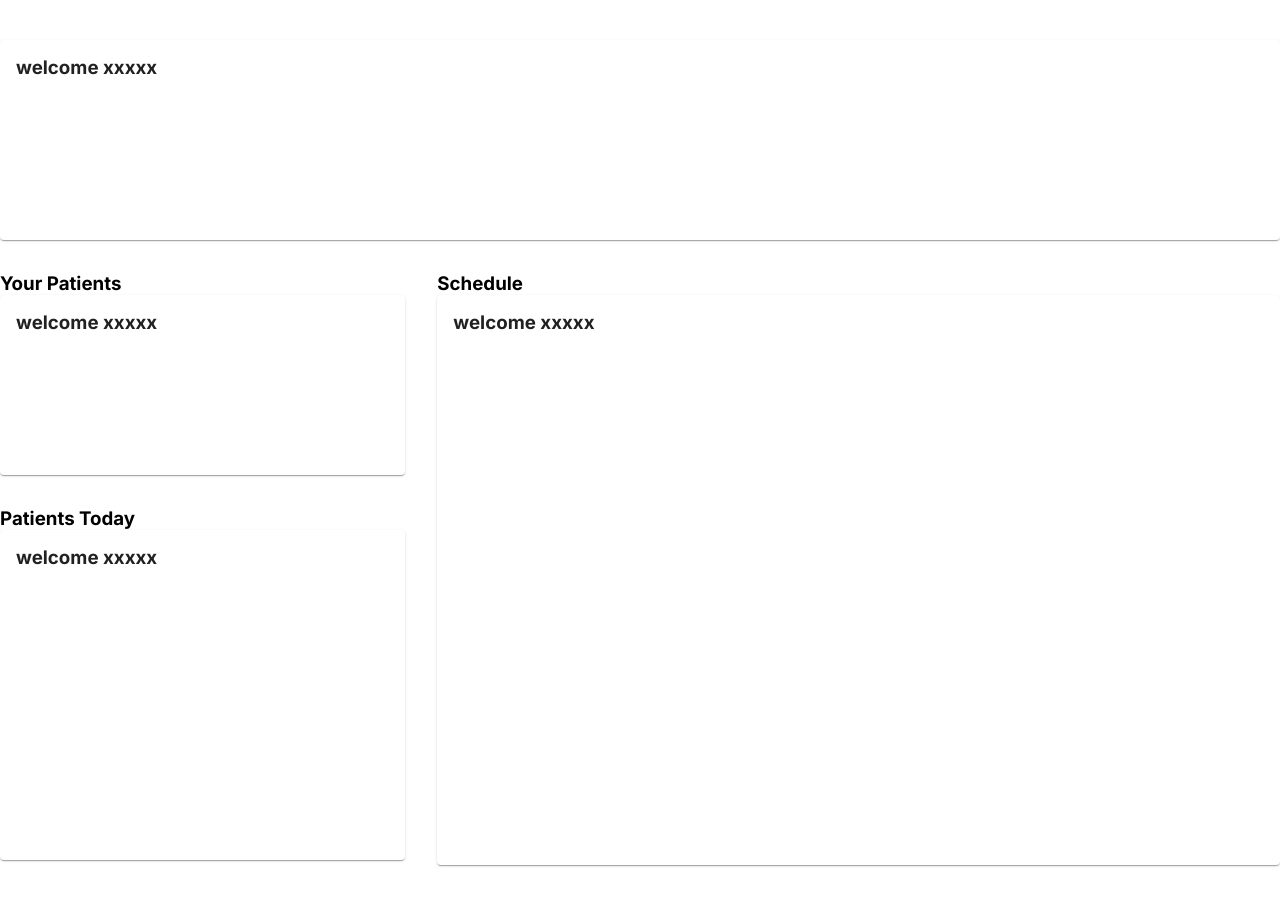
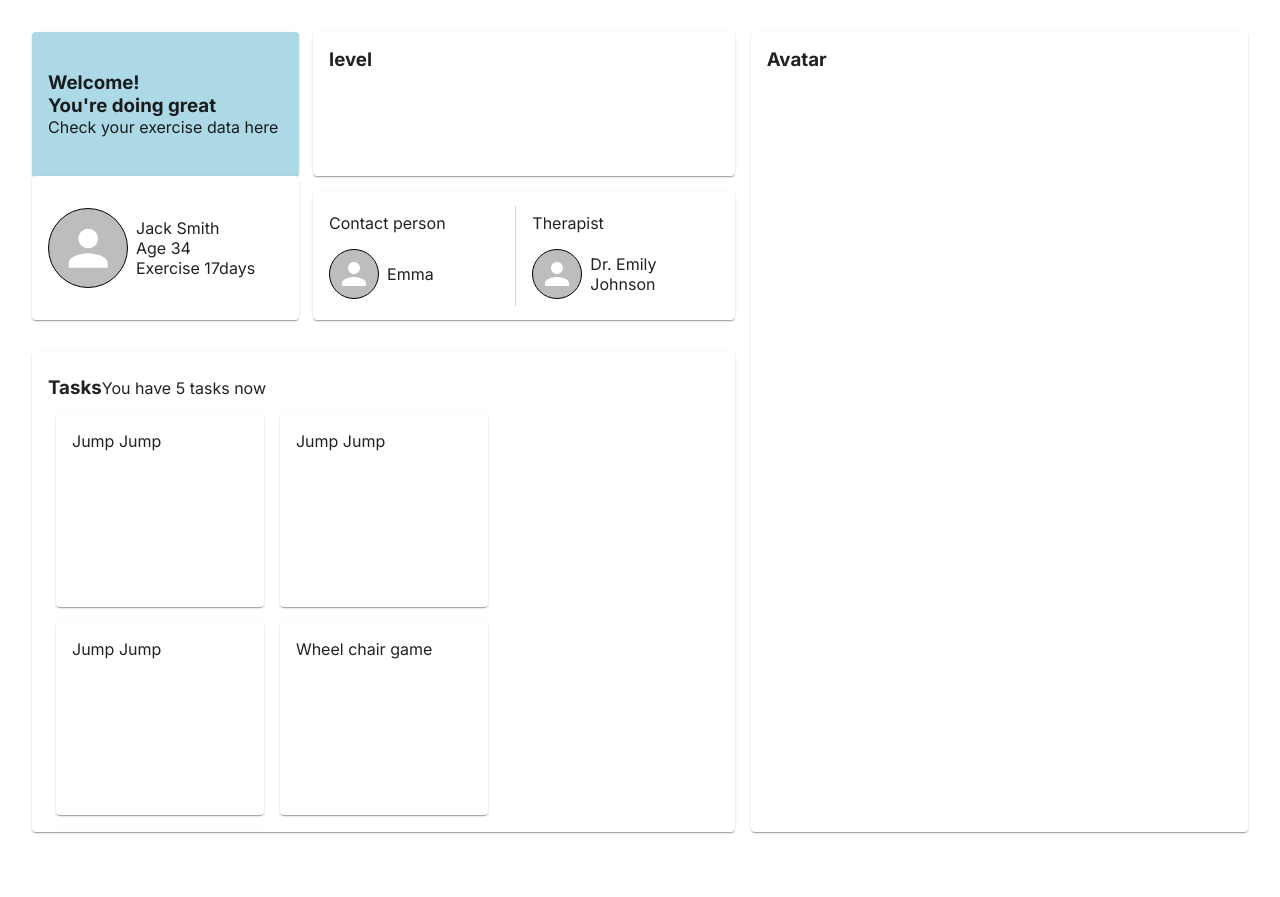
Before and after one commit to xiaoyang0908/FullStack_HDT, a Next.js app in the folder hdt-dashboard/: page /patientPage in a window 1280 px wide. After the commit the page ends 864 px from the top, so only its background shows below. Built offline with nearby package versions, Linux system fonts and the light colour scheme.

Commit message:
patient Page almost done

```diff
--- a/hdt-dashboard/src/app/(PatientOverview)/patientPage/page.js
+++ b/hdt-dashboard/src/app/(PatientOverview)/patientPage/page.js
@@ -1,68 +1,134 @@
-
-import { Box, Container, Grid, Paper } from "@mui/material";
+import { tasksList } from "@/components/taskList";
+import { Box, Grid, Paper, Avatar} from "@mui/material";
 
 export default function PatientOverview(){
+
     return(
-            <Grid container spacing={4} marginTop={1}>
-                <Grid item xs={12} sm={12} md={12} lg={12} >
+            <Grid container spacing={2} padding={4}>
+                <Grid item xs={7} sm={7} md={7} lg={7} >
+                    <Box sx={{display:"flex", justifyContent:"space-between"}}>
+                        <Box sx={{width:"38%"}}>
                             <Paper
                                 sx={{
                                     p: 2,
                                     display: 'flex',
                                     flexDirection: 'column',
-                            height: 200,
-                            backgroundColor:'white',
+                                    height: "18vh",
+                                    backgroundColor:'lightblue',
+                                    justifyContent:"center"
                                 }}
                                 >
-                            <h3>welcome xxxxx</h3>
+
+                                    <h3>Welcome!</h3>
+                                    <h3>You're doing great</h3>
+                                    <p>Check your exercise data here</p>
                             </Paper>
-                </Grid>
-                <Grid item xs={4} sm={4} md={4} lg={4} >
+                            <Paper
+                                sx={{
+                                    p: 2,
+                                    display: 'flex',
+                                    height: "18vh",
+                                    backgroundColor:'white',
+                                    alignItems:"center"
+                                }}
+                                >
+                                    <Avatar alt="Remy Sharp"
+                                            src=""
+                                            sx={{ width: 80, height: 80, border:"1px solid black", marginRight:1 }} />
                                     <Box>
-                        <h3>Your Patients</h3>
+                                    <p>Jack Smith</p>
+                                    <p>Age    34</p>
+                                    <p>Exercise    17days</p>
+                                    </Box>
+                            </Paper>
+                        </Box>
+                        <Box sx={{width:"60%"}}>
                             <Paper
                                 sx={{
                                     p: 2,
                                     display: 'flex',
                                     flexDirection: 'column',
-                                height: 180,
+                                    height: "18vh",
                                     backgroundColor:'white',
                                 }}
                                 >
-                                <h3>welcome xxxxx</h3>
+                                    <h3>level</h3>
+                            </Paper>
+                            <Paper
+                                sx={{
+                                    marginTop:"2vh",
+                                    p: 2,
+                                    display: 'flex',
+                                    height: "16vh",
+                                    backgroundColor:'white',
+                                    alignItems:"center"
+                                }}
+                                >
+                                    <Box sx={{width:"50%"}}>
+                                        <p>Contact person</p>
+                                        <Box sx={{display:"flex", marginTop:2, alignItems:"center"}}>
+                                            <Avatar alt="Remy Sharp"
+                                                    src=""
+                                                    sx={{ width: 50, height: 50, border:"1px solid black", marginRight:1 }} />
+                                            <p>Emma</p>
+                                        </Box>
+                                    </Box>
+                                    <Box sx={{width:"1px", height:100, bgcolor:"lightgrey"}} />
+                                    <Box sx={{width:"50%", marginLeft:2}}>
+                                        <p>Therapist</p>
+                                        <Box sx={{display:"flex", marginTop:2, alignItems:"center"}}>
+                                            <Avatar alt="Remy Sharp"
+                                                    src=""
+                                                    sx={{ width: 50, height: 50, border:"1px solid black", marginRight:1 }} />
+                                            <p>Dr. Emily Johnson</p>
+                                        </Box>
+                                    </Box>
                             </Paper>
                             </Box>
-                    <Box marginTop={4}>
-                    <h3>Patients Today</h3>
+                        </Box>
+                        <Box>
                             <Paper
                                     sx={{
                                         p: 2,
                                         display: 'flex',
                                         flexDirection: 'column',
-                                height: 330,
+                                        marginTop:"4vh",
+                                        height: "60vh",
                                         backgroundColor:'white',
+                                        overflow:"hidden",
                                     }}
                                     >
-                                <h3>welcome xxxxx</h3>
+                                    <Box sx={{display:"flex", marginTop:1, alignItems:"center"}}>
+                                        <h3>Tasks</h3>
+                                        <p>You have {tasksList.length} tasks now</p>
+                                    </Box>
+                                    <Box sx={{display:"flex", marginTop:1, flexWrap:"wrap"}}>
+                                        {tasksList.map((v,i)=>(
+                                            <Paper key={i} sx={{width:"31%",height:"24vh",p:2, margin:1}}>
+                                                <p>{v.type}</p>
+                                                <Box>
+                                                    <Box sx={{width:50, height:50}}></Box>
+                                                </Box>
+                                            </Paper>
+                                        ))}
+                                    </Box>
+
+
                             </Paper>
                         </Box>
                     </Grid>
-                <Grid item xs={8} sm={8} md={8} lg={8}>
-                    <h3>Schedule</h3>
+                <Grid item xs={5} sm={5} md={5} lg={5}>
                     <Paper
                         sx={{
                             p: 2,
                             display: 'flex',
                             flexDirection: 'column',
-                            height: 570,
+                            height: "100vh",
                             backgroundColor:'white',
                         }}
                         >
-                            <h3>welcome xxxxx</h3>
+                            <h3>Avatar</h3>
                     </Paper>
-                </Grid>
-                <Grid item xs={8}>
-
                 </Grid>
 
             </Grid>
--- /dev/null
+++ b/hdt-dashboard/src/components/taskList.js
@@ -0,0 +1,11 @@
+function createTask(type, sets, slot, date, progress) {
+    return { type, sets, slot, date, progress};
+  }
+
+export const tasksList=[
+    createTask("Jump Jump", 3, 20, "14/3/2024 - 3/4/2024", "60%"),
+    createTask("Jump Jump", 3, 20, "14/3/2024 - 3/4/2024","60%"),
+    createTask("Jump Jump", 3, 20, "14/3/2024 - 3/4/2024","60%"),
+    createTask("Wheel chair game", 4, 15, "14/3/2024 - 3/4/2024","60%"),
+    createTask("Wheel chair game", 3, 20, "14/3/2024 - 3/4/2024","60%"),
+]
```
Lines whose indentation alone changed are shown as unchanged.
